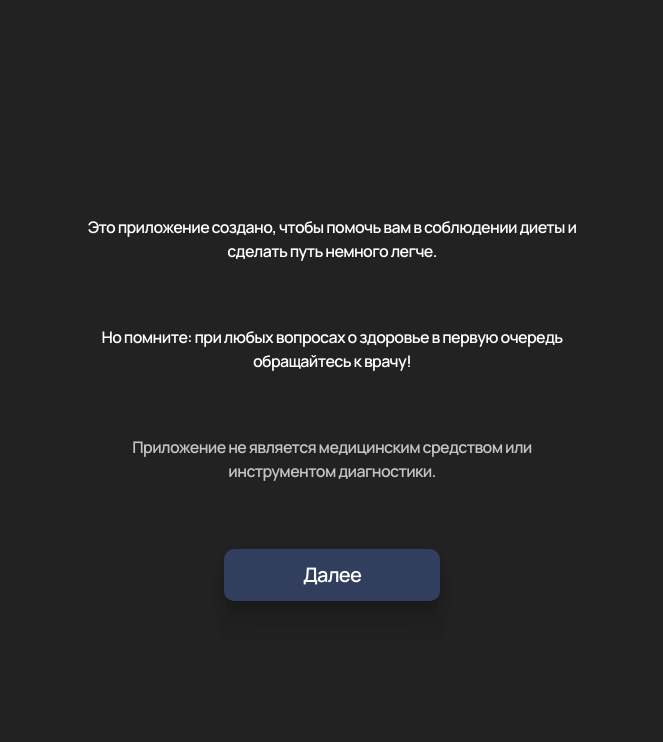
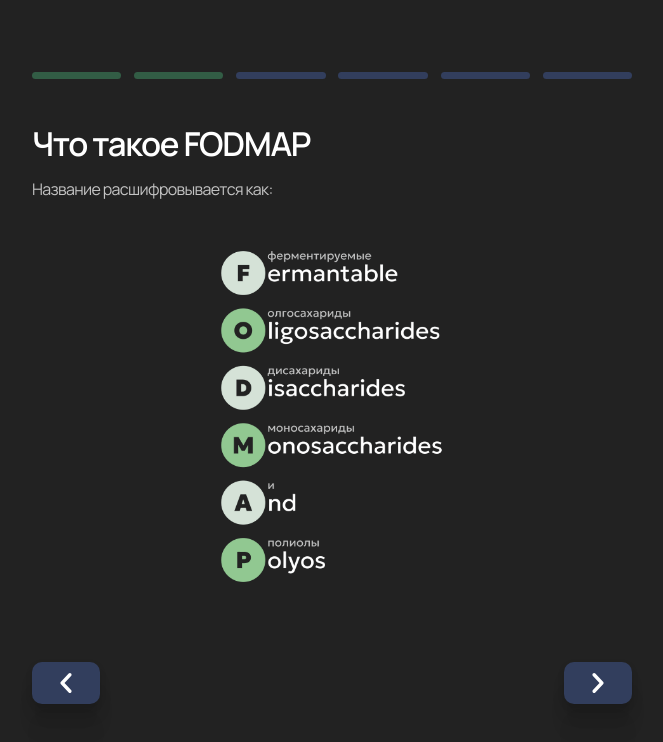
Before and after one commit to ahamkara-Nh/frontend, a React (Vite) app: page /onboarding/learn/2 in a window 1280 px wide. Before the commit this address led to /onboarding. Shown: the top 742 px of the page, without its empty margins (308-971 px from the left). Built offline with nearby package versions, Linux system fonts and the light colour scheme.

Commit message:
onboarding learn 2 ready

```diff
--- a/src/App.jsx
+++ b/src/App.jsx
@@ -2,6 +2,7 @@ import { Routes, Route, Navigate } from 'react-router-dom';
 import Onboarding from './screens/Onboarding/Onboarding';
 import Onboarding2 from './screens/Onboarding/Onboarding2';
 import OnboardingLearn1 from './screens/Onboarding/OnboardingLearn1';
+import OnboardingLearn2 from './screens/Onboarding/OnboardingLearn2';
 import { AuthProvider } from './context/AuthContext';
 
 function App() {
@@ -11,6 +12,7 @@ function App() {
         <Route path="/onboarding" element={<Onboarding />} />
         <Route path="/onboarding/2" element={<Onboarding2 />} />
         <Route path="/onboarding/learn/1" element={<OnboardingLearn1 />} />
+        <Route path="/onboarding/learn/2" element={<OnboardingLearn2 />} />
         <Route path="*" element={<Navigate to="/onboarding" replace />} />
       </Routes>
     </AuthProvider>
--- /dev/null
+++ b/src/components/ProgressBar/ProgressBar.css
@@ -0,0 +1,23 @@
+.progress-bar-container {
+    display: flex;
+    gap: 1vw;
+    /* Or a fixed gap like 4px based on original styling */
+    width: 100%;
+    /* maxWidth is handled by the parent div in OnboardingLearn2 for now */
+}
+
+.progress-segment {
+    flex: 1;
+    height: 7px;
+    border-radius: 4px;
+}
+
+.progress-segment.completed {
+    background-color: #325D45;
+    /* Green from original style */
+}
+
+.progress-segment.incomplete {
+    background-color: #323E5D;
+    /* Blue from original style */
+}
--- /dev/null
+++ b/src/components/ProgressBar/ProgressBar.jsx
@@ -0,0 +1,26 @@
+import React from 'react';
+import './ProgressBar.css';
+
+const ProgressBar = ({ current, total }) => {
+    if (total <= 0) {
+        return null; // Or some other placeholder/error
+    }
+
+    const segments = [];
+    for (let i = 0; i < total; i++) {
+        segments.push(
+            <div
+                key={i}
+                className={`progress-segment ${i < current ? 'completed' : 'incomplete'}`}
+            />
+        );
+    }
+
+    return (
+        <div className="progress-bar-container">
+            {segments}
+        </div>
+    );
+};
+
+export default ProgressBar;
--- /dev/null
+++ b/src/screens/Onboarding/OnboardingLearn2.jsx
@@ -0,0 +1,125 @@
+import React from 'react';
+import './Onboarding.css';
+import { useNavigate } from 'react-router-dom';
+import fodmapPic from '../../assets/images/onboarding_learn_2_fodmap_pic.png'; // Keep if moved to assets
+import arrowSvg from '../../assets/arrow.svg';
+import ProgressBar from '../../components/ProgressBar/ProgressBar'; // Import ProgressBar
+
+const OnboardingLearn2 = () => {
+    const navigate = useNavigate();
+    // const fodmapPic = process.env.PUBLIC_URL + '/images/onboarding/onboarding_learn_2_fodmap_pic.png';
+
+    return (
+        <div className="onboarding-container" style={{
+            padding: '7vh 6vw 12vh',
+            background: '#222222',
+            minHeight: '100vh',
+            display: 'flex',
+            flexDirection: 'column',
+            alignItems: 'center'
+        }}>
+            {/* Progress Bar Wrapper - handles margins and max-width */}
+            <div style={{
+                width: '100%',
+                maxWidth: '600px',
+                marginBottom: '5vh',
+                marginTop: '2vh'
+            }}>
+                <ProgressBar current={2} total={6} />
+            </div>
+
+            {/* Content */}
+            <div style={{
+                width: '100%',
+                maxWidth: '600px',
+                display: 'flex',
+                flexDirection: 'column',
+                alignItems: 'center',
+                textAlign: 'center' // Center align text and image
+            }}>
+                <div style={{ width: '100%', textAlign: 'left' }}>
+                    <div style={{
+                        fontFamily: 'Manrope, sans-serif',
+                        fontWeight: 600,
+                        fontSize: '33px',
+                        color: '#fff',
+                        lineHeight: '1.5em',
+                        letterSpacing: '-0.04em'
+                    }}>
+                        Что такое FODMAP
+                    </div>
+                    <div style={{
+                        fontFamily: 'Manrope, sans-serif',
+                        fontWeight: 400,
+                        fontSize: '16px',
+                        color: '#C4C4C4',
+                        lineHeight: '1.5em',
+                        letterSpacing: '-0.04em',
+                        marginTop: '1vh' // Adjusted from Figma's 9px gap
+                    }}>
+                        Название расшифровывается как:
+                    </div>
+                </div>
+                <img
+                    src={fodmapPic}
+                    alt="FODMAP Acronym"
+                    style={{
+                        width: 'auto', // Adjust width automatically based on constrained height
+                        maxWidth: 'min(350px, 80vw)', // Keep max width for very wide images or large screens
+                        maxHeight: '48vh',         // Limit the maximum height of the image
+                        objectFit: 'contain',      // Ensure the image scales to fit without cropping, maintaining aspect ratio
+                        borderRadius: '10px',
+                        margin: '3vh 0'
+                    }}
+                />
+            </div>
+
+            {/* Navigation Buttons */}
+            <div style={{
+                display: 'flex',
+                justifyContent: 'space-between', // Place buttons on opposite ends
+                width: '100%',
+                maxWidth: '600px',
+                marginTop: 'auto' // Push to bottom
+            }}>
+                <button
+                    className="onboarding-button"
+                    style={{
+                        display: 'flex',
+                        alignItems: 'center',
+                        justifyContent: 'center',
+                        padding: '11px 24px',
+                        background: '#323E5D' // From Figma
+                    }}
+                    onClick={() => navigate('/onboarding/learn/1')} // Navigate back
+                >
+                    <img src={arrowSvg} alt="Back" style={{
+                        width: '20px',
+                        height: '20px',
+                        display: 'block',
+                        transform: 'rotate(180deg)' // Rotate arrow for back
+                    }} />
+                </button>
+                <button
+                    className="onboarding-button"
+                    style={{
+                        display: 'flex',
+                        alignItems: 'center',
+                        justifyContent: 'center',
+                        padding: '11px 24px',
+                        background: '#323E5D' // From Figma
+                    }}
+                    onClick={() => navigate('/onboarding/learn/3')} // Navigate to next learn screen
+                >
+                    <img src={arrowSvg} alt="Next" style={{
+                        width: '20px',
+                        height: '20px',
+                        display: 'block'
+                    }} />
+                </button>
+            </div>
+        </div>
+    );
+};
+
+export default OnboardingLearn2;
```
Also changed, not shown: public/images/onboarding/onboarding_learn_2_fodmap_pic.png (added), src/assets/images/onboarding_learn_2_fodmap_pic.png (added).
